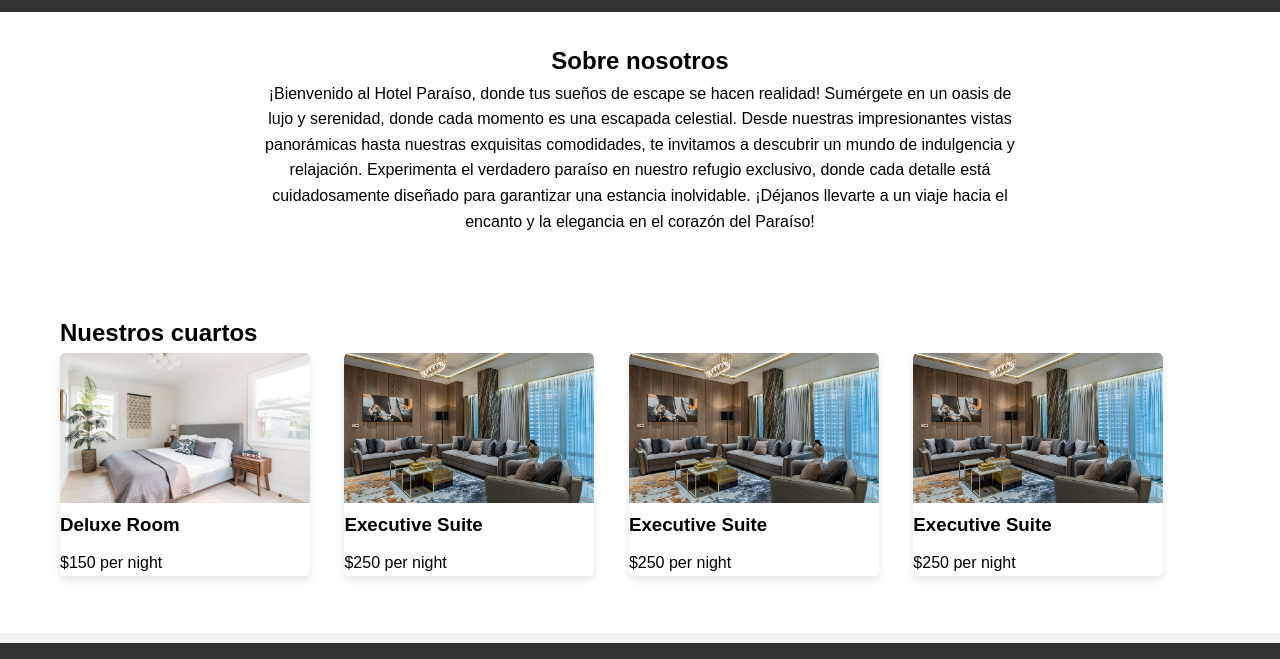
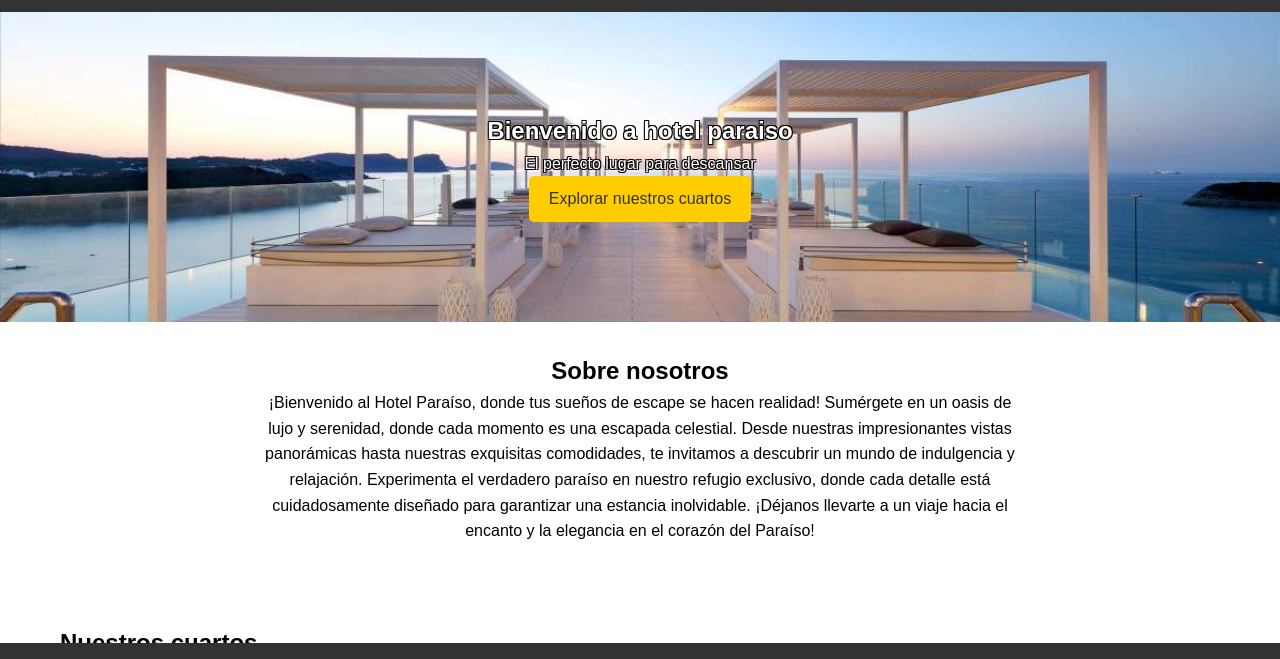
Before and after one commit to Jamiro-MR/jenkinsPractice, a plain HTML site: page index.html in a window 1280 px wide. Shown: the part 95-754 px from the top of the page. Drawn offline with Linux system fonts and the light colour scheme.

Commit message:
wawawaPruebaFinal

```diff
--- a/index.html
+++ b/index.html
@@ -23,7 +23,13 @@
         </nav>
     </header>
 
-
+    <section id="home" class="hero">
+        <div class="container">
+            <h1 class="contour">Bienvenido a hotel paraiso</h1>
+            <p class="contour">El perfecto lugar para descansar</p>
+            <a href="#rooms" class="btn">Explorar nuestros cuartos</a>
+        </div>
+    </section>
 
     <section id="about" class="about">
         <div class="container">
```
